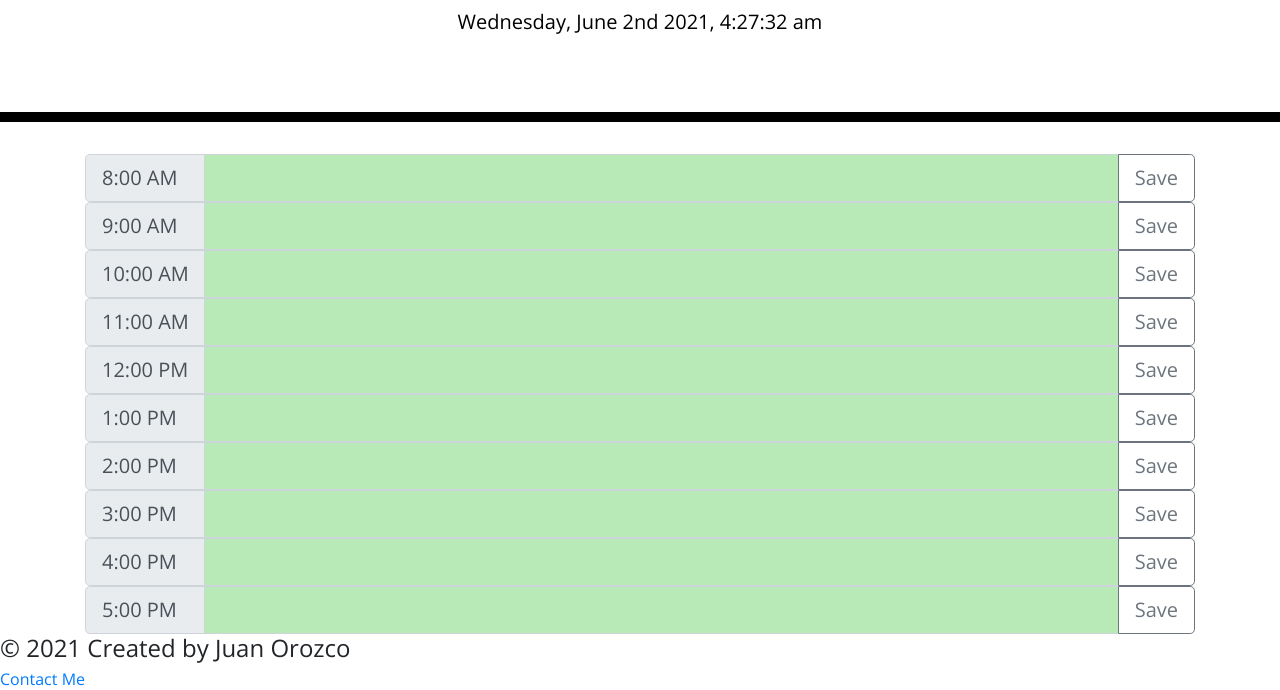
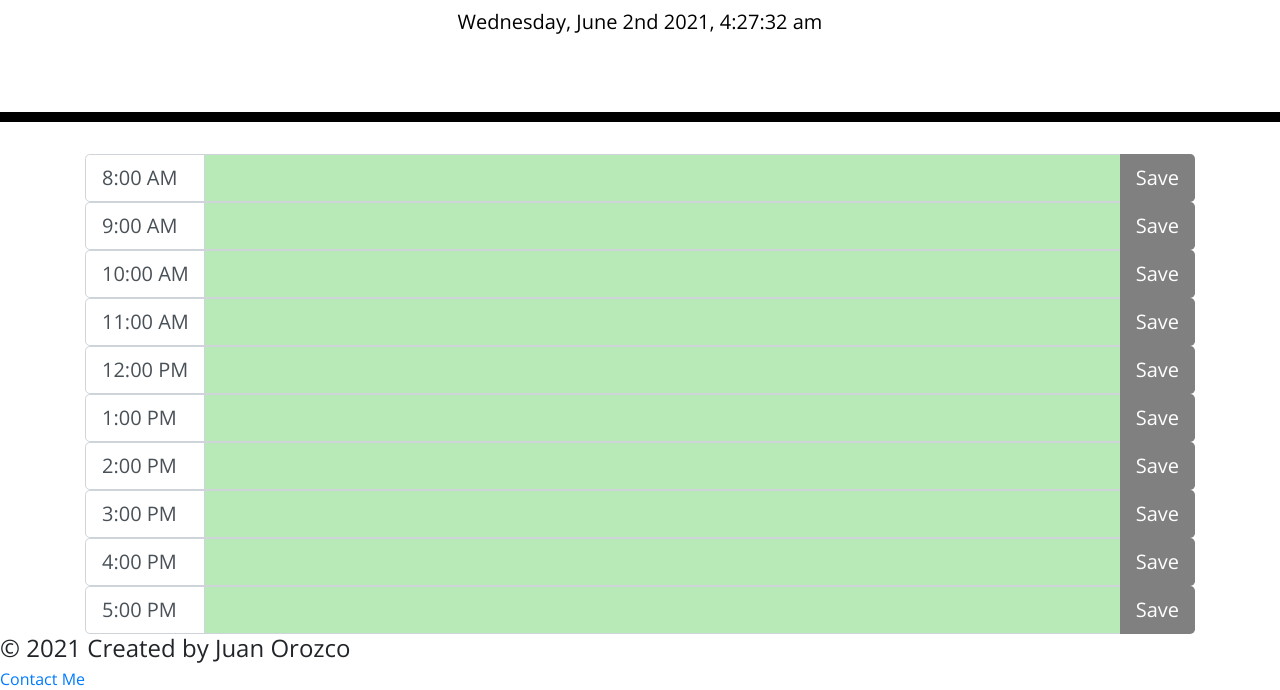
Before and after one commit to jcorozco81/day-scheduler, a plain HTML site: page index.html in a window 1280 px wide. Shown: the part 182-872 px from the top of the page. Drawn offline with nearby package versions, Linux system fonts and the light colour scheme.

Commit message:
changed formatting

```diff
--- a/assets/css/style.css
+++ b/assets/css/style.css
@@ -70,19 +70,25 @@ body {
     transition: all 0.3s ease-in-out;
   }
 
-/* New entries */
+/* -----New entries----- */
 
   .form-control{
-    background-color: grey;
+    background-color: whitesmoke;
   }
 
-  .input-group-prepend {
-    /* width: 120px; */
+  .btn {
+  border: #D1D1D1;
+  background-color: gray;
+  color: white;
 
   }
   .input-group-text{
 
     width: 120px;
-
+    background-color: white;
 
   }
+
+  img{
+    width: 20px;
+  }
```
